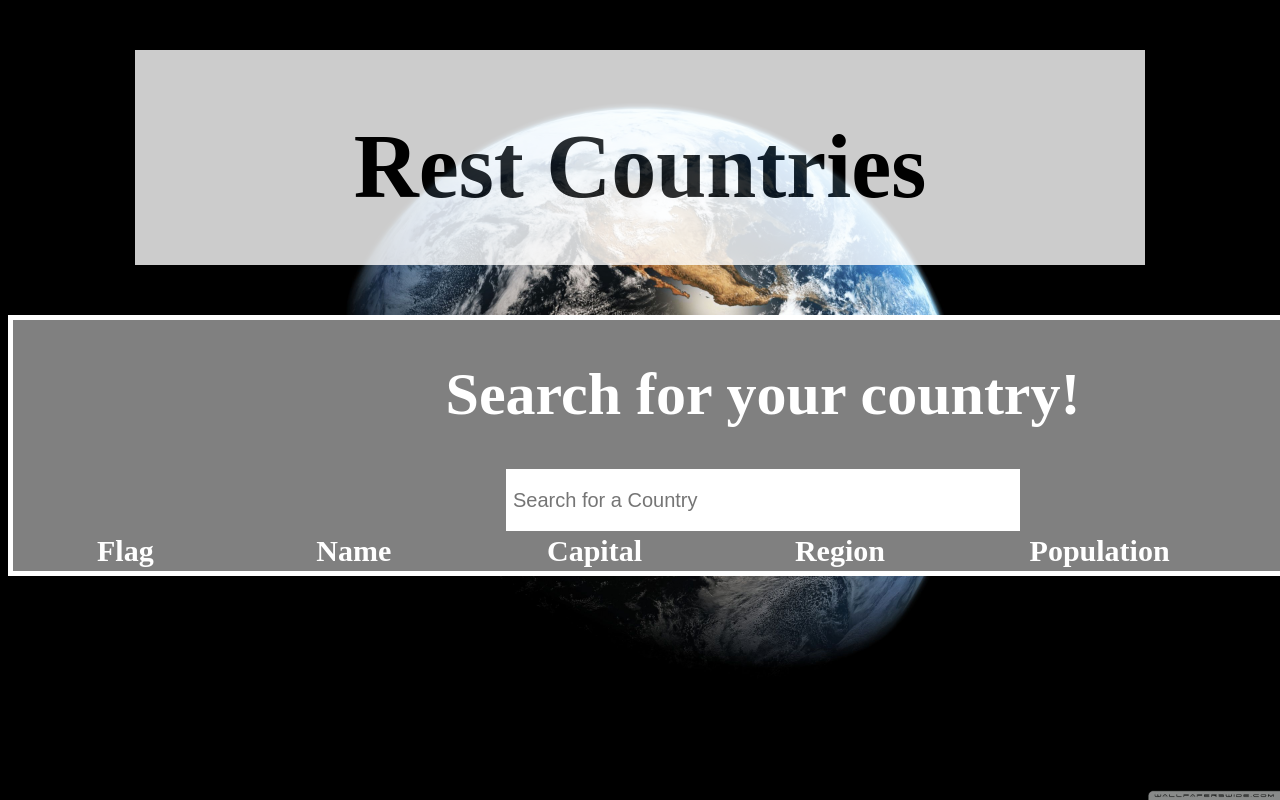
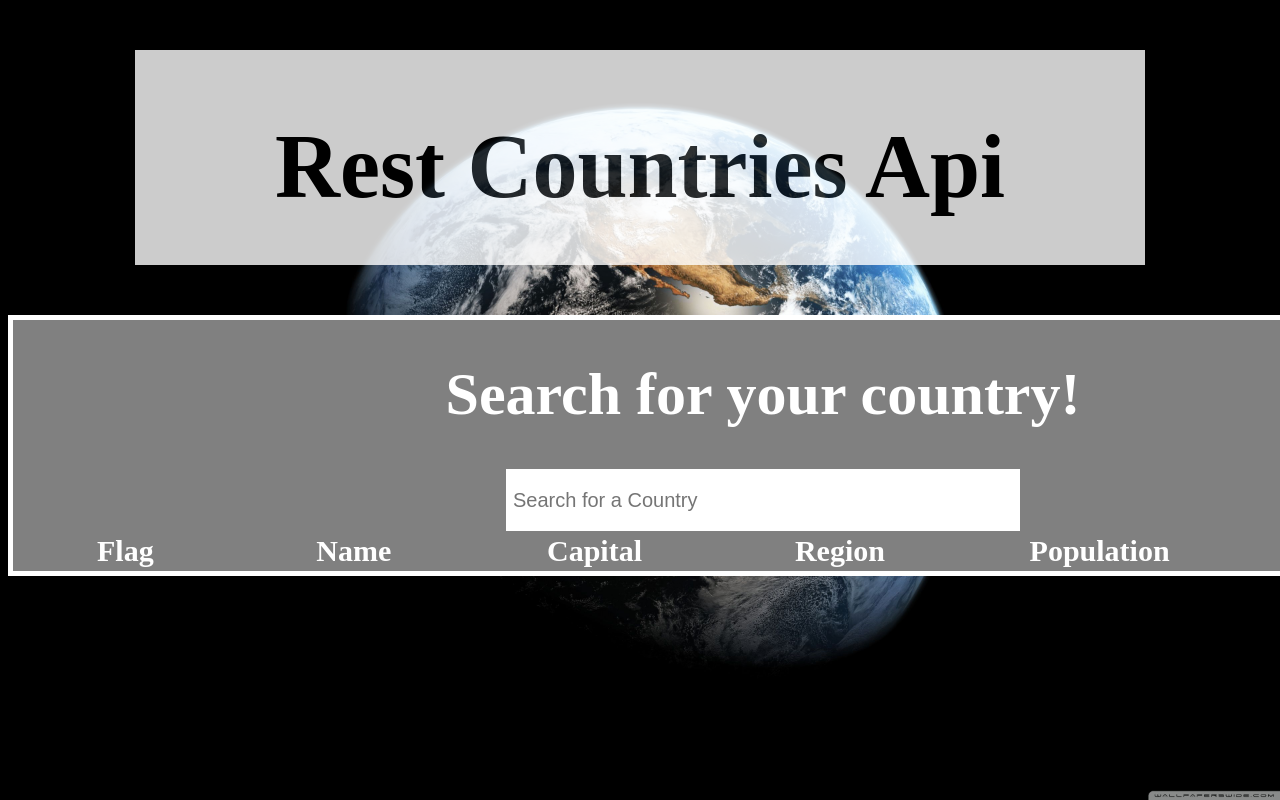
Before and after one commit to Mennovk04/HzApi, a plain HTML site: page index.html in a window 1280 px wide. Shown: the top 800 px of the page. Drawn offline with Linux system fonts and the light colour scheme; no server answers.

Commit message:
Changed index title

```diff
--- a/index.html
+++ b/index.html
@@ -10,7 +10,7 @@
 
 <body>
     <div class="top">
-        <h1>Rest Countries</h1>
+        <h1>Rest Countries Api</h1>
     </div>
 
     <div class="container">
```
